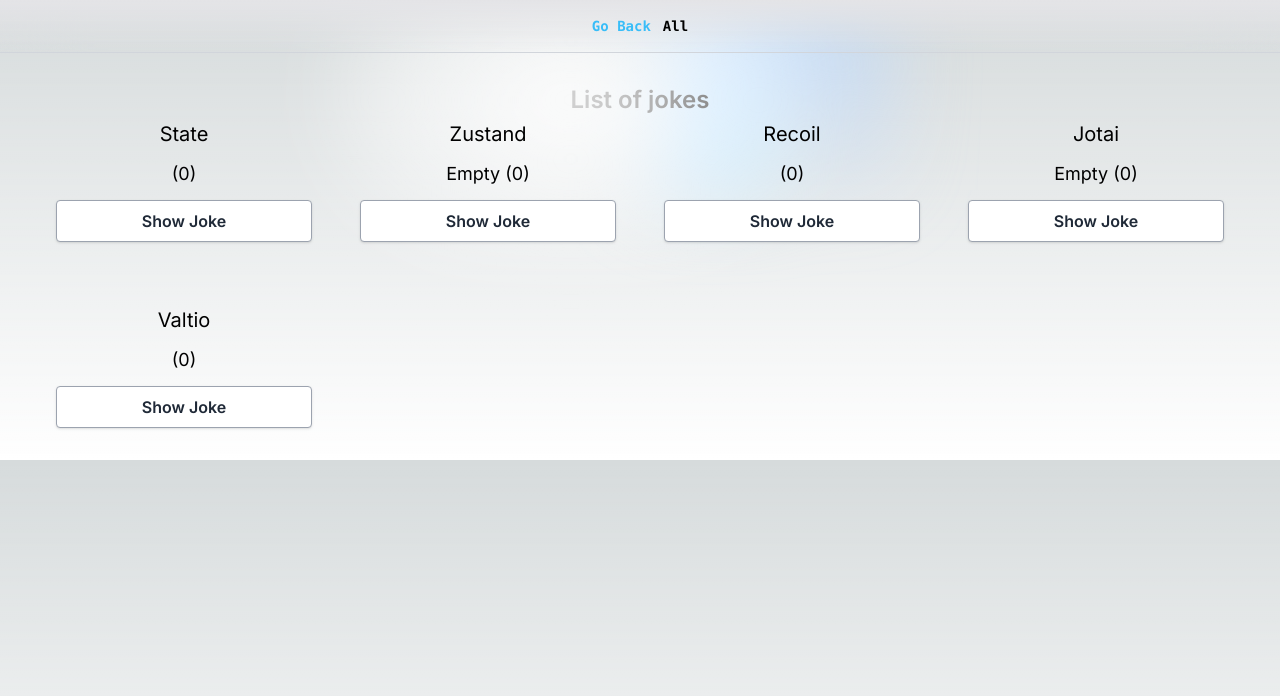
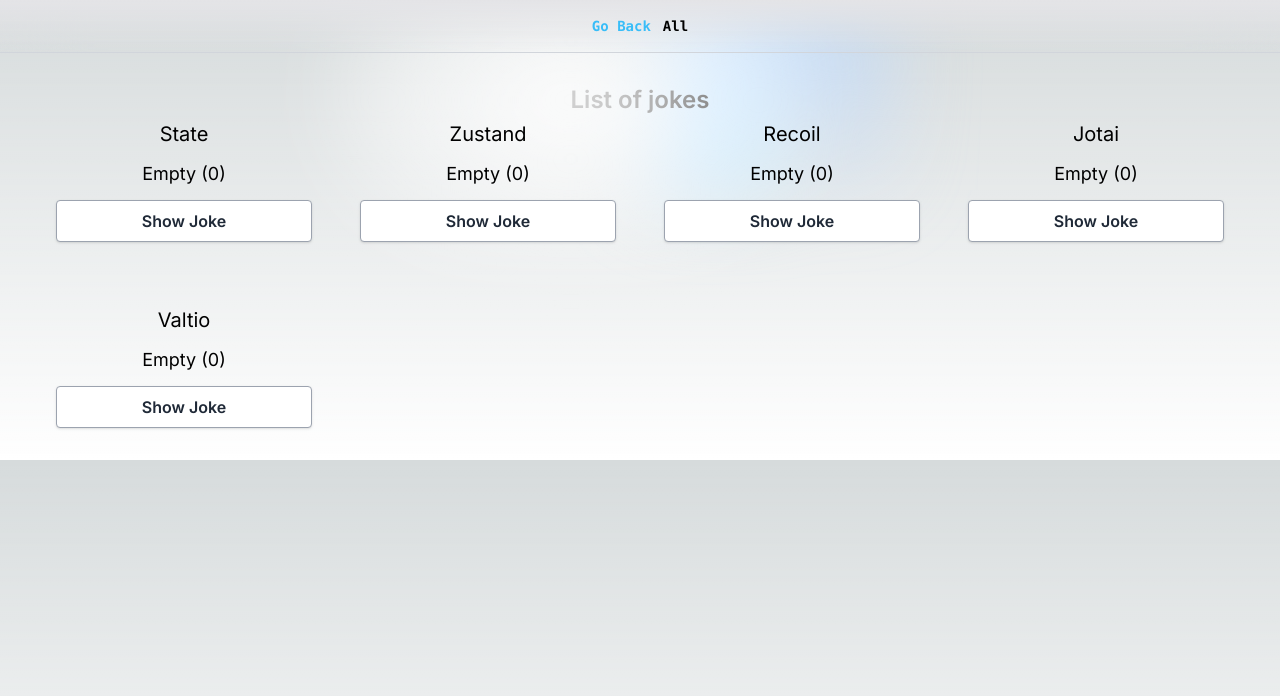
Before and after one commit to alejobh/recoil-jotai-zustand, a Next.js app: page /all in a window 1280 px wide. Shown: the top 696 px of the page. Built offline with nearby package versions, Linux system fonts and the light colour scheme.

Commit message:
Added even to remaining state managers

```diff
--- a/app/recoil/_hooks/useToast.ts
+++ b/app/recoil/_hooks/useToast.ts
@@ -1,9 +1,10 @@
 'use client';
 
 import { useRef } from 'react';
-import { atom, useRecoilState } from 'recoil';
+import { RecoilState, atom, selector, useRecoilState, useRecoilValue } from 'recoil';
 
-import { Toast, } from '@/app/_types/toast';
+import { Toast, UseToastReturn, } from '@/app/_types/toast';
+import { getEven } from '@/app/_utils/utils';
 
 const createToastsAtom = (toasts: Toast[]) =>
   atom<Toast[]>({
@@ -11,9 +12,18 @@
     default: toasts,
   });
 
+const createEvenAtom = (compareAtom: RecoilState<Toast[]>) =>
+  selector<UseToastReturn['even']>({
+    key: 'evenAtom',
+    get: ({get}) => getEven(get(compareAtom).length)
+  })
+
 export const useToast = (initial: Toast[] = []) => () => {
   const toastsAtom = useRef(createToastsAtom(initial));
+  const evenAtom = useRef(createEvenAtom(toastsAtom.current));
+
   const [toasts, setToasts] = useRecoilState(toastsAtom.current);
+  const even = useRecoilValue(evenAtom.current)
 
   const addToast = (toast: Toast) => setToasts([...toasts, toast]);
 
@@ -24,5 +34,6 @@
     toasts,
     closeToast,
     addToast,
+    even,
   };
 };
--- a/app/state/_hooks/useToast.ts
+++ b/app/state/_hooks/useToast.ts
@@ -3,6 +3,7 @@
 import { useState } from 'react';
 
 import { Toast, UseToast } from '@/app/_types/toast';
+import { getEven } from '@/app/_utils/utils';
 
 export const useToast: UseToast = () => {
   const [toasts, setToasts] = useState<Toast[]>([]);
@@ -14,5 +15,5 @@
 
   const addToast = (toast: Toast) => setToasts([...toasts, toast]);
 
-  return { toasts, closeToast, addToast };
+  return { toasts, closeToast, addToast, even: getEven(toasts.length) };
 };
--- a/app/valtio/_hooks/useToast.ts
+++ b/app/valtio/_hooks/useToast.ts
@@ -3,6 +3,7 @@
 import { proxy, useSnapshot } from 'valtio';
 
 import { Toast, UseToastReturn } from '@/app/_types/toast';
+import { getEven } from '@/app/_utils/utils';
 
 const state = proxy<UseToastReturn>({
   toasts: [],
@@ -12,6 +13,9 @@
   closeToast: (id: string) =>{
     state.toasts = state.toasts.filter((toast) => toast.id !== id);
   },
+  get even() {
+    return getEven(this.toasts.length)
+  }
 });
 
 export const useToast = (initial: Toast[] = []) => {
@@ -26,6 +30,7 @@
       toasts: toastState.toasts,
       closeToast: toastState.closeToast,
       addToast: toastState.addToast,
+      even: toastState.even,
     } as UseToastReturn
   }
 
```
